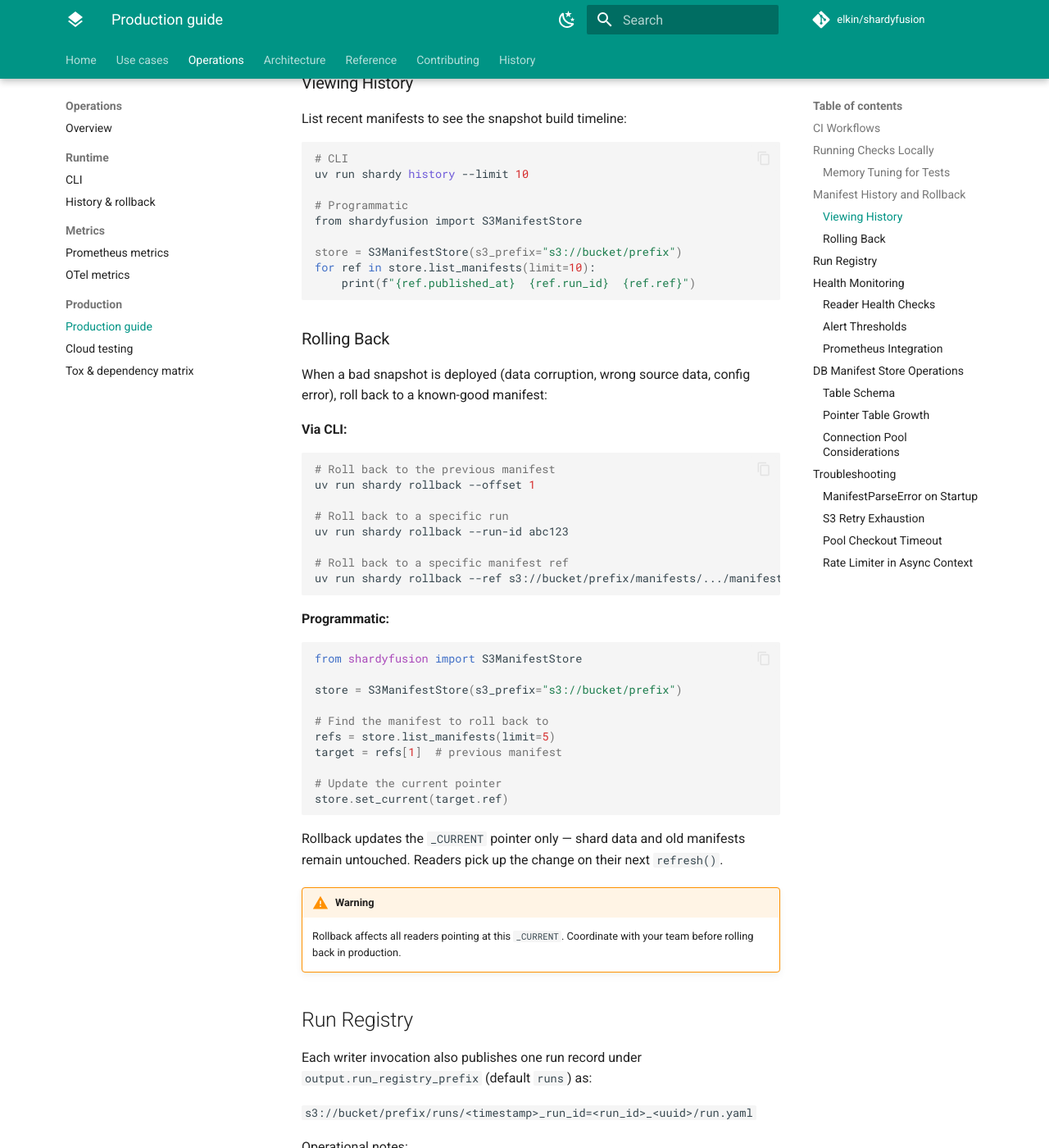
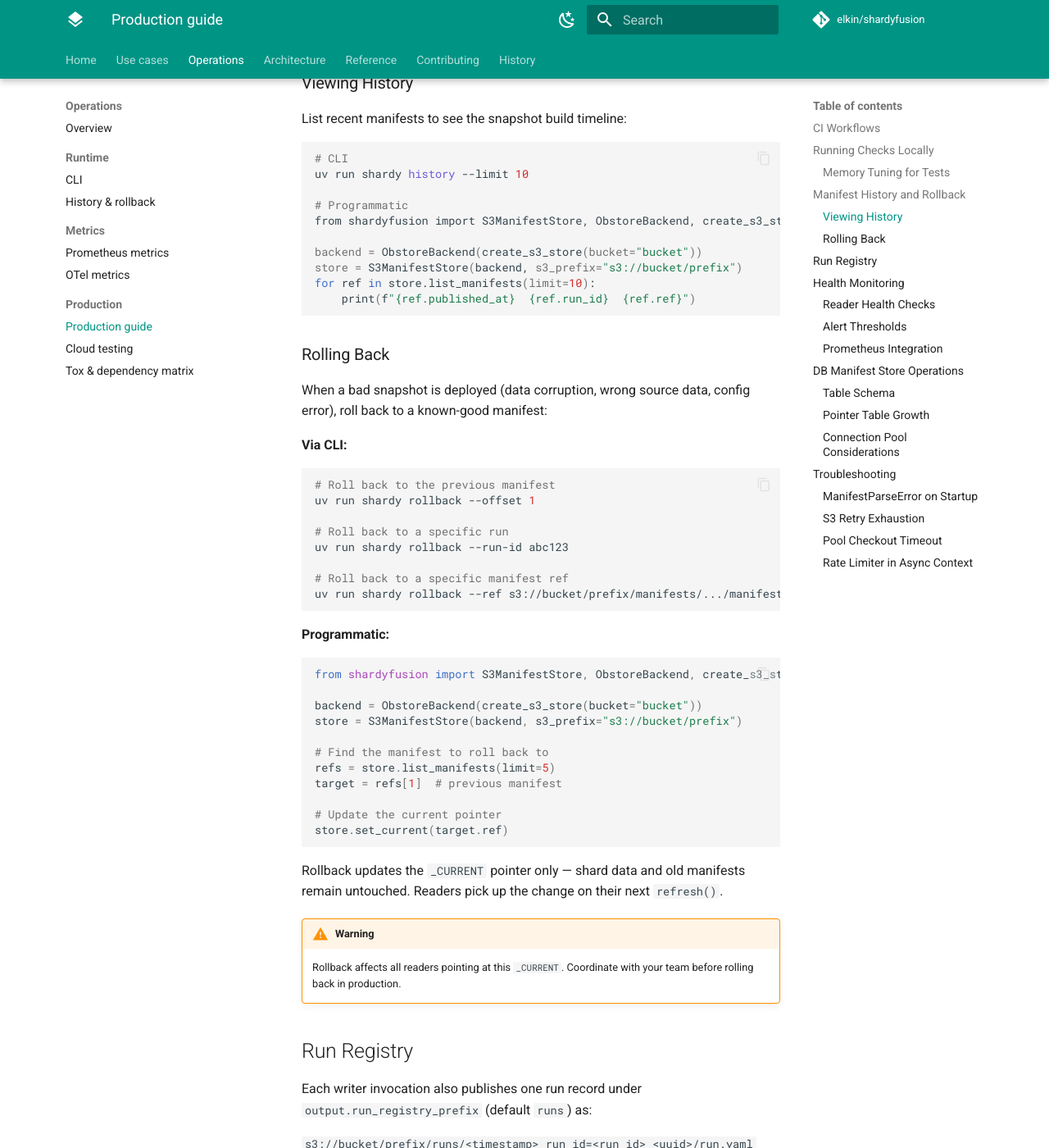
Before and after one commit to elkin/shardyfusion, an MkDocs documentation site: the page built from docs/operate/production.md, in a window 1280 px wide and 1400 px high, scrolled down 1338 px. Shown: the whole window at 82% size. Built offline with MkDocs 1.6.1 and Material for MkDocs 9.7.7, drawn with Linux system fonts in a browser that asks for light colours; comment, search, counter and statistics services are not loaded.

Commit message:
docs: remove check_docs.py references and update S3ManifestStore examples
- Replace all mentions of scripts/check_docs.py with just docs-check.
- Update production.md S3ManifestStore examples to include the now-required
  StorageBackend constructor parameter.

````diff
--- a/docs/operate/production.md
+++ b/docs/operate/production.md
@@ -56,9 +56,10 @@ List recent manifests to see the snapshot build timeline:
 uv run shardy history --limit 10
 
 # Programmatic
-from shardyfusion import S3ManifestStore
+from shardyfusion import S3ManifestStore, ObstoreBackend, create_s3_store
 
-store = S3ManifestStore(s3_prefix="s3://bucket/prefix")
+backend = ObstoreBackend(create_s3_store(bucket="bucket"))
+store = S3ManifestStore(backend, s3_prefix="s3://bucket/prefix")
 for ref in store.list_manifests(limit=10):
     print(f"{ref.published_at}  {ref.run_id}  {ref.ref}")
 ```
@@ -83,9 +84,10 @@ uv run shardy rollback --ref s3://bucket/prefix/manifests/.../manifest
 **Programmatic:**
 
 ```python
-from shardyfusion import S3ManifestStore
+from shardyfusion import S3ManifestStore, ObstoreBackend, create_s3_store
 
-store = S3ManifestStore(s3_prefix="s3://bucket/prefix")
+backend = ObstoreBackend(create_s3_store(bucket="bucket"))
+store = S3ManifestStore(backend, s3_prefix="s3://bucket/prefix")
 
 # Find the manifest to roll back to
 refs = store.list_manifests(limit=5)
````
Also changed, not shown: .claude/skills/validate/SKILL.md (+3 -3 lines), .opencode/skills/validate/SKILL.md (+3 -3 lines), docs/contributing/adding-a-use-case.md (+1 -1 lines), docs/contributing/adding-an-adapter.md (+0 -1 lines), docs/contributing/extras-and-dependencies.md (+2 -2 lines).
